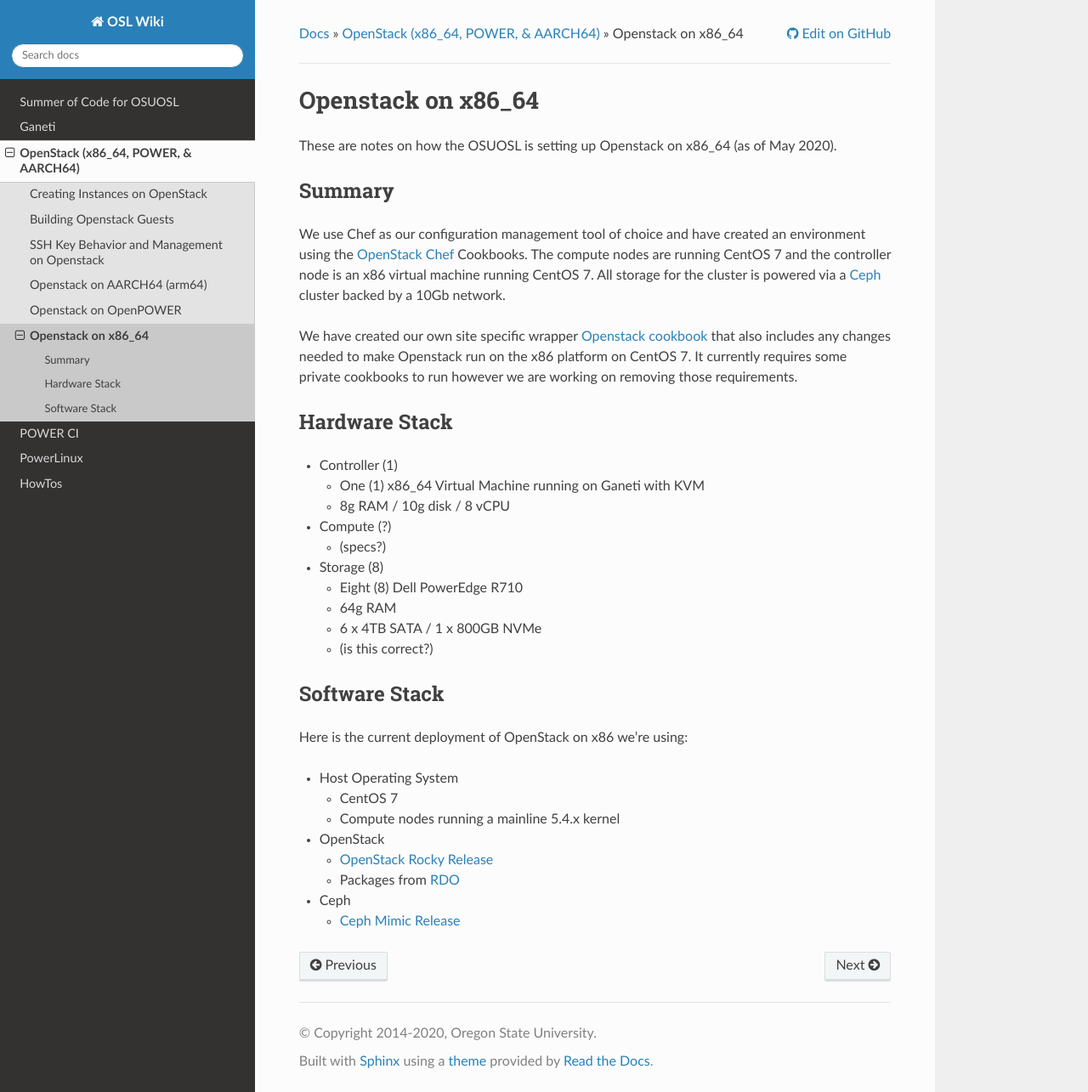
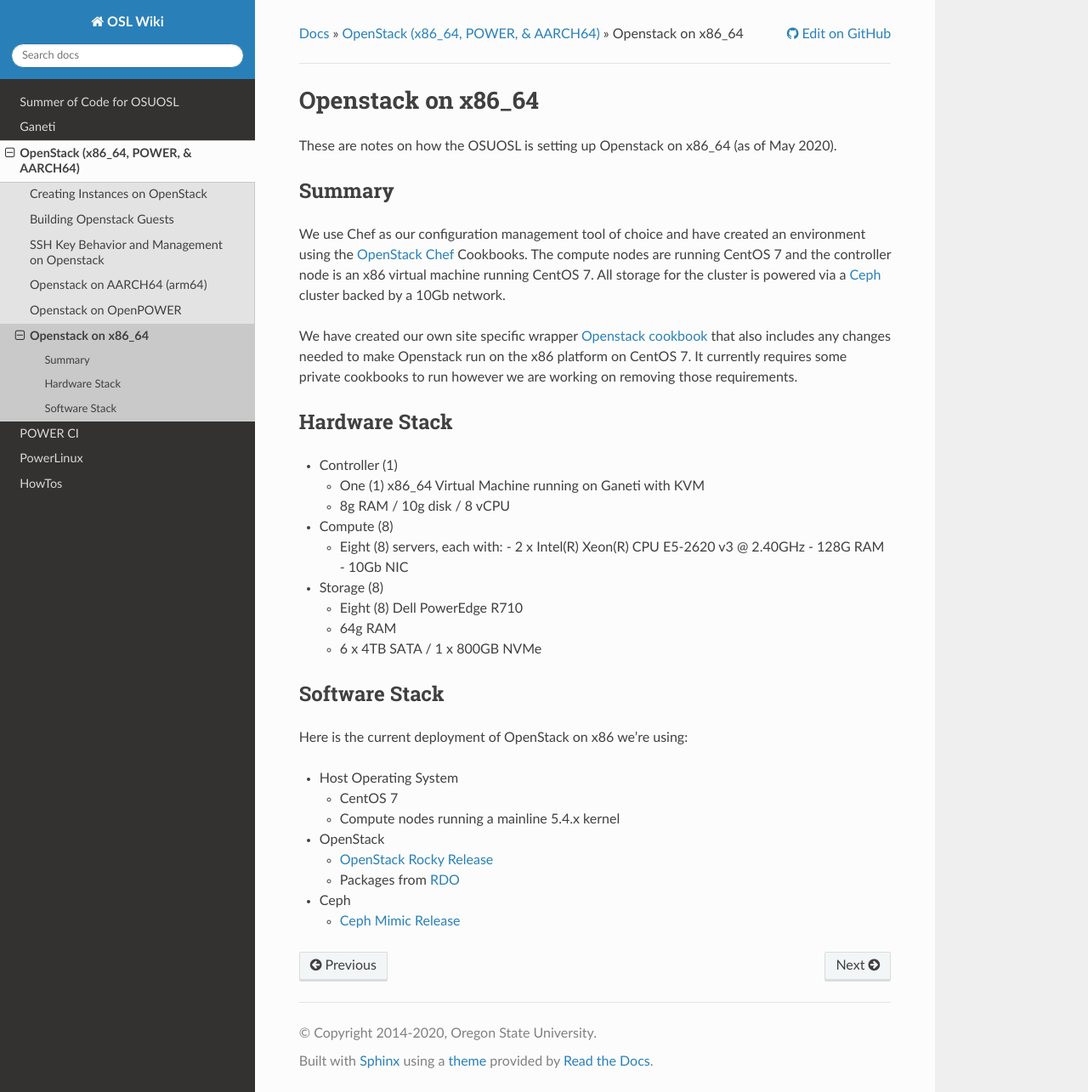
Before and after one commit to osuosl/wiki, a Sphinx documentation site: the page built from source/openstack/openstack_x86.rst, in a window 1280 px wide and 1285 px high. Shown: the whole window at 85% size. Built offline with Sphinx 7.4.7 and the Read the Docs theme 2.0.0, drawn with Linux system fonts in a browser that asks for light colours.

Commit message:
Add specs for x86 cluster

```diff
--- a/source/openstack/openstack_x86.rst
+++ b/source/openstack/openstack_x86.rst
@@ -28,16 +28,18 @@
   - One (1) x86_64 Virtual Machine running on Ganeti with KVM
   - 8g RAM / 10g disk / 8 vCPU
 
-- Compute (?)
+- Compute (8)
 
-  - (specs?)
+  - Eight (8) servers, each with:
+    - 2 x Intel(R) Xeon(R) CPU E5-2620 v3 @ 2.40GHz
+    - 128G RAM
+    - 10Gb NIC
 
 - Storage (8)
 
   - Eight (8) Dell PowerEdge R710
   - 64g RAM
   - 6 x 4TB SATA / 1 x 800GB NVMe
-  - (is this correct?)
 
 Software Stack
 --------------
```
Also changed, not shown: source/openstack/index.rst (+5 -3 lines).
